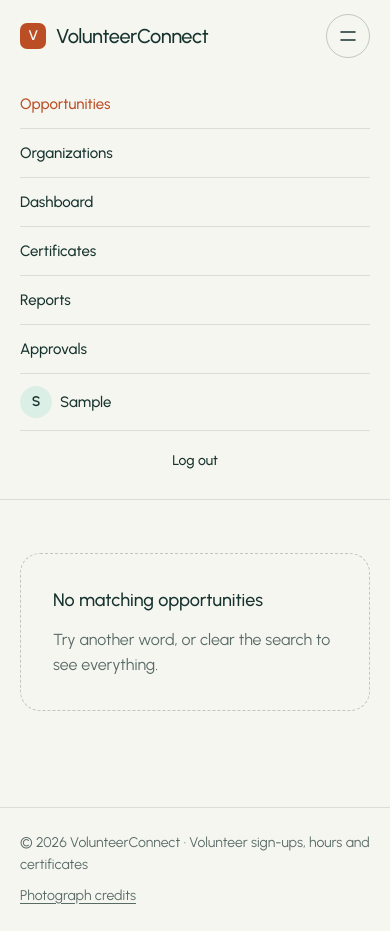
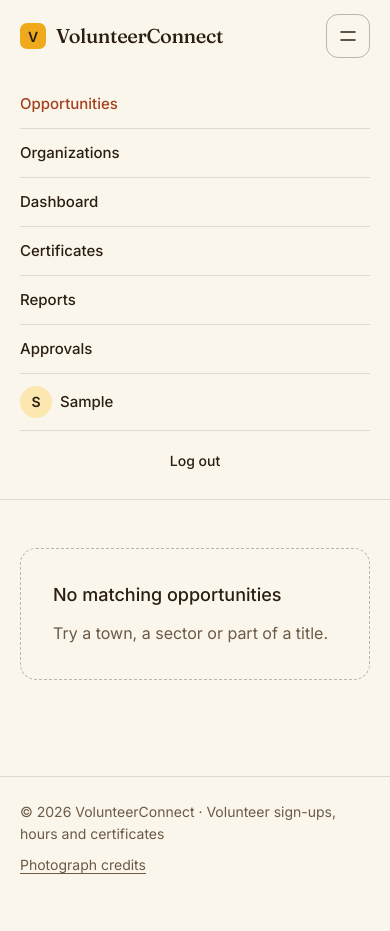
Before and after one commit to DhruvSengar/VolunteerConnect-, a Django app: page /opportunities/ in a window 390 px wide, after a click that opens the changed part. After the commit the page ends 874 px from the top, so only its background shows below. Run offline with Django 5.2, Linux system fonts and the light colour scheme; the visitor is signed in with stand-in values (Sample User, id 1); data that the repository does not hold is empty.

Commit message:
Switch to the Marigold theme and make live search show full result cards
- Marigold palette (cream, espresso ink, marigold action, brick accent) with
  Fraunces headings and Inter body text across the landing page and app pages
- Landing page: override the kit's tan ground with cream, calendar card in place
  of the search mock, reports files as a 2 x 2 grid, notify stack moved up,
  triptych headline sized to hold in 3 lines
- Live search: list page and search endpoint share one query (title, description,
  location, by date); the endpoint returns the list's own server-rendered cards,
  so live results match the page and replace the list instead of stacking on it
- Live search starts at 2 characters; Enter searches in place without a reload
- [hidden] now wins over display rules such as .grid
- Test that live results match the list page and render the full cards

```diff
--- a/core/views.py
+++ b/core/views.py
@@ -4,21 +4,28 @@ from django.db import IntegrityError, transaction
 from django.db.models import Q
 from django.http import JsonResponse, Http404
 from django.shortcuts import get_object_or_404, redirect, render
+from django.template.loader import render_to_string
 from django.utils import timezone
 from accounts.models import Organization
 from .forms import HourLogForm, OpportunityForm, ReviewForm
 from .models import Cause, Certificate, HourLog, Milestone, Opportunity, Review, Signup
 
+def search_opportunities(query):
+    """Open opportunities of approved organizations matching the query, soonest first (the list page and live search share it)."""
+    qs = Opportunity.objects.filter(is_active=True, organization__status='approved').select_related('organization').prefetch_related('causes')
+    if query: qs = qs.filter(Q(title__icontains=query) | Q(description__icontains=query) | Q(location__icontains=query))
+    return qs.order_by('event_date')
+
 def opportunity_list(request):
-    qs = Opportunity.objects.filter(is_active=True, organization__status='approved').select_related('organization').prefetch_related('causes')
     query = request.GET.get('q', '').strip()
-    if query: qs = qs.filter(Q(title__icontains=query) | Q(description__icontains=query) | Q(location__icontains=query))
-    return render(request, 'core/opportunity_list.html', {'opportunities': qs.order_by('event_date'), 'causes': Cause.objects.all(), 'query': query})
+    return render(request, 'core/opportunity_list.html', {'opportunities': search_opportunities(query), 'causes': Cause.objects.all(), 'query': query})
 
 def opportunity_search(request):
     query = request.GET.get('q', '').strip()
-    qs = Opportunity.objects.filter(is_active=True, organization__status='approved').filter(Q(title__icontains=query) | Q(location__icontains=query))[:10]
-    return JsonResponse({'results': [{'id': x.id, 'title': x.title, 'location': x.location, 'slots': x.available_slots} for x in qs]})
+    opportunities = list(search_opportunities(query))
+    # html: the same cards the list page renders, escaped by the template engine
+    html = render_to_string('core/_opportunity_results.html', {'opportunities': opportunities, 'query': query}, request=request)
+    return JsonResponse({'results': [{'id': x.id, 'title': x.title, 'location': x.location, 'slots': x.available_slots} for x in opportunities], 'html': html})
 
 def opportunity_detail(request, pk):
     opportunity = get_object_or_404(Opportunity, pk=pk)
--- a/static/css/style.css
+++ b/static/css/style.css
@@ -1,28 +1,29 @@
-/* VolunteerConnect app pages. Same palette and type as the home page (templates/home.html). */
+/* VolunteerConnect app pages: the Marigold scheme, same palette and type as the home page (templates/home.html). */
 :root {
-  --bg: #f6f6f0; --surface: #ffffff; --mint: #dcefe7; --sage: #cdd6c6;
-  --ink: #17332f; --muted: #596b67; --line: rgb(23 51 47 / .12); --line-strong: rgb(23 51 47 / .24);
-  --action: #bb4e25; --action-hover: #a2421e; --action-ink: #f6f6f0;
-  --ok: #1f6b45; --ok-bg: #dcefe7; --warn: #8a5a00; --warn-bg: #f6e7c4; --bad: #a3332a; --bad-bg: #f7dcd6; --info: #2c5577; --info-bg: #dbe6ef;
-  --r-lg: 20px; --r-md: 12px; --r-sm: 8px;
-  --font: "Urbanist", system-ui, sans-serif;
-  --shadow: 0 1px 2px rgb(23 51 47 / .06), 0 12px 32px -18px rgb(23 51 47 / .28);
+  --bg: #fbf6ec; --surface: #ffffff; --butter: #fde7b0;
+  --ink: #2a1e12; --muted: #6b5a46; --line: rgb(42 30 18 / .13); --line-strong: rgb(42 30 18 / .3);
+  --action: #f0a81c; --action-hover: #e39b10; --action-ink: #2a1e12; --accent: #a3401f;
+  --ok: #2f7a3b; --ok-bg: color-mix(in srgb, #2f7a3b 15%, #fff); --warn: #94560a; --warn-bg: color-mix(in srgb, #94560a 15%, #fff); --bad: #a3332a; --bad-bg: #f7dcd6; --info: #2c5577; --info-bg: #dbe6ef;
+  --r-lg: 16px; --r-md: 12px; --r-sm: 8px; --r-btn: 12px;
+  --font: "Inter", system-ui, sans-serif; --font-display: "Fraunces", Georgia, serif;
+  --shadow: 0 1px 2px rgb(42 30 18 / .06), 0 18px 40px -24px rgb(42 30 18 / .35);
   --gut: 80px;
 }
 @media (max-width: 1023px) { :root { --gut: 48px; } }
 @media (max-width: 639px) { :root { --gut: 20px; } }
 
 *, *::before, *::after { box-sizing: border-box; }
+[hidden] { display: none !important; } /* the hidden attribute wins over .grid and other display rules */
 html { -webkit-text-size-adjust: 100%; }
 body { margin: 0; min-height: 100vh; display: flex; flex-direction: column; background: var(--bg); color: var(--ink); font: 400 16px/1.6 var(--font); }
-h1, h2, h3 { margin: 0; font-weight: 500; letter-spacing: -0.02em; line-height: 1.15; text-wrap: balance; }
+h1, h2, h3 { margin: 0; font-family: var(--font-display); font-weight: 650; letter-spacing: -0.03em; line-height: 1.15; text-wrap: balance; }
 h1 { font-size: clamp(32px, 2.4vw + 20px, 52px); letter-spacing: -0.035em; }
 h2 { font-size: clamp(22px, 1vw + 18px, 28px); }
 h3 { font-size: 20px; }
 p { margin: 0; }
 a { color: inherit; text-underline-offset: 3px; }
 img { max-width: 100%; display: block; }
-:focus-visible { outline: 2px solid var(--action); outline-offset: 2px; }
+:focus-visible { outline: 2px solid var(--accent); outline-offset: 2px; }
 .muted { color: var(--muted); }
 .container { width: min(100% - 2 * var(--gut), 1200px); margin-inline: auto; }
 .skip-link { position: absolute; left: 12px; top: -48px; z-index: 30; background: var(--ink); color: var(--bg); padding: 8px 14px; border-radius: var(--r-sm); }
@@ -31,8 +32,8 @@ img { max-width: 100%; display: block; }
 /* header */
 .topbar { position: sticky; top: 0; z-index: 20; background: var(--bg); border-bottom: 1px solid var(--line); }
 .topbar__inner { display: flex; align-items: center; gap: 32px; min-height: 72px; }
-.brand { display: inline-flex; align-items: center; gap: 10px; font-size: 20px; font-weight: 500; letter-spacing: -0.02em; text-decoration: none; }
-.brand__mark { display: grid; place-items: center; width: 26px; height: 26px; border-radius: 7px; background: var(--action); color: var(--action-ink); font-size: 14px; font-weight: 600; }
+.brand { font-family: var(--font-display); display: inline-flex; align-items: center; gap: 10px; font-size: 20px; font-weight: 500; letter-spacing: -0.02em; text-decoration: none; }
+.brand__mark { display: grid; place-items: center; width: 26px; height: 26px; border-radius: 7px; background: var(--action); color: var(--action-ink); font: 700 14px var(--font); }
 .topbar__nav { flex: 1; display: flex; align-items: center; gap: 24px; font-size: 15px; font-weight: 500; }
 .topbar__nav > a:not(.btn) { text-decoration: none; padding: 6px 0; border-bottom: 2px solid transparent; transition: border-color .15s; }
 .topbar__nav > a:not(.btn):hover { border-bottom-color: var(--line-strong); }
@@ -40,14 +41,14 @@ img { max-width: 100%; display: block; }
 .topbar__spacer { flex: 1; }
 .topbar__user { display: inline-flex; align-items: center; gap: 8px; }
 .topbar__nav form { margin: 0; }
-.topbar__toggle { display: none; margin-left: auto; width: 44px; height: 44px; border: 1px solid var(--line-strong); border-radius: 99px; background: transparent; color: var(--ink); cursor: pointer; place-items: center; }
-.avatar { display: inline-grid; place-items: center; width: 32px; height: 32px; border-radius: 50%; background: var(--mint); color: var(--ink); font-size: 14px; font-weight: 600; flex: none; }
+.topbar__toggle { display: none; margin-left: auto; width: 44px; height: 44px; border: 1px solid var(--line-strong); border-radius: var(--r-btn); background: transparent; color: var(--ink); cursor: pointer; place-items: center; }
+.avatar { display: inline-grid; place-items: center; width: 32px; height: 32px; border-radius: 50%; background: var(--butter); color: var(--ink); font-size: 14px; font-weight: 600; flex: none; }
 @media (max-width: 899px) {
   .topbar__toggle { display: grid; }
   .topbar__nav { display: none; position: absolute; left: 0; right: 0; top: 100%; flex-direction: column; align-items: stretch; gap: 0; padding: 8px var(--gut) 20px; background: var(--bg); border-bottom: 1px solid var(--line); }
   .topbar.is-open .topbar__nav { display: flex; }
   .topbar__nav > a:not(.btn) { padding: 12px 0; border-bottom: 1px solid var(--line); }
-  .topbar__nav > a[aria-current="page"] { color: var(--action); border-bottom-color: var(--line); }
+  .topbar__nav > a[aria-current="page"] { color: var(--accent); border-bottom-color: var(--line); }
   .topbar__nav .btn, .topbar__nav form .btn { margin-top: 12px; width: 100%; }
   .topbar__spacer { display: none; }
 }
@@ -59,7 +60,7 @@ img { max-width: 100%; display: block; }
 .page-head { display: flex; flex-wrap: wrap; align-items: flex-end; justify-content: space-between; gap: 24px; margin-bottom: 40px; }
 .page-head__text { display: grid; gap: 12px; max-width: 62ch; }
 .page-head .lead { font-size: 18px; color: var(--muted); }
-.eyebrow { font-size: 14px; font-weight: 500; color: var(--action); }
+.eyebrow { font: 500 13px "IBM Plex Mono", ui-monospace, monospace; color: var(--accent); }
 .section { margin-top: 56px; }
 .section__head { display: flex; flex-wrap: wrap; align-items: baseline; justify-content: space-between; gap: 12px; margin-bottom: 20px; }
 .narrow { max-width: 640px; margin-inline: auto; }
@@ -73,7 +74,7 @@ img { max-width: 100%; display: block; }
 .actions { display: flex; flex-wrap: wrap; gap: 12px; align-items: center; }
 
 /* buttons */
-.btn { display: inline-flex; align-items: center; justify-content: center; gap: 8px; min-height: 44px; padding: 0 22px; border-radius: 99px; border: 1px solid transparent; font: 500 15px/1 var(--font); text-decoration: none; cursor: pointer; transition: background-color .15s, border-color .15s, transform .15s; white-space: nowrap; }
+.btn { display: inline-flex; align-items: center; justify-content: center; gap: 8px; min-height: 44px; padding: 0 22px; border-radius: var(--r-btn); border: 1px solid transparent; font: 500 15px/1 var(--font); text-decoration: none; cursor: pointer; transition: background-color .15s, border-color .15s, transform .15s; white-space: nowrap; }
 .btn:hover { transform: translateY(-1px); }
 .btn:active { transform: translateY(0) scale(.98); }
 .btn--primary { background: var(--action); color: var(--action-ink); }
@@ -144,13 +142,13 @@ img { max-width: 100%; display: block; }
 
 /* search */
 .search { position: relative; margin-bottom: 32px; }
-.search input { width: 100%; height: 56px; padding: 0 20px 0 52px; border: 1px solid var(--line-strong); border-radius: 99px; background: var(--surface); color: var(--ink); font: 400 17px var(--font); }
+.search input { width: 100%; height: 56px; padding: 0 20px 0 52px; border: 1px solid var(--line-strong); border-radius: 14px; background: var(--surface); color: var(--ink); font: 400 17px var(--font); }
 .search input:focus { outline: 2px solid var(--action); outline-offset: 1px; border-color: transparent; }
 .search svg { position: absolute; left: 20px; top: 28px; translate: 0 -50%; color: var(--muted); pointer-events: none; }
 .search__status { margin-top: 10px; font-size: 14px; color: var(--muted); min-height: 1.4em; }
 
 /* forms (Django's as_p output) */
-.form-card { max-width: 600px; margin: 0 auto; padding: 40px; background: var(--surface); border: 1px solid var(--line); border-radius: var(--r-lg); display: grid; gap: 24px; }
+.form-card { max-width: 600px; margin: 0 auto; padding: 40px; background: var(--surface); border: 1px solid var(--line); border-radius: var(--r-lg); display: grid; gap: 24px; box-shadow: var(--shadow); }
 .form-card__head { display: grid; gap: 8px; }
 .form-card h1 { font-size: clamp(28px, 1.6vw + 20px, 40px); }
 .form-card form { display: grid; gap: 20px; }
--- a/static/js/app.js
+++ b/static/js/app.js
@@ -17,37 +17,31 @@ const results = document.querySelector('#search-results');
 const list = document.querySelector('#opportunity-grid');
 const status = document.querySelector('#search-status');
 if (search && results && list) {
+  const MIN_CHARS = 2; // live results start at 2 characters
   let timer, latest = 0;
-  const el = (tag, cls, text) => { const n = document.createElement(tag); if (cls) n.className = cls; if (text != null) n.textContent = text; return n; };
-  const render = (items) => {
-    results.replaceChildren(...items.map((x) => {
-      const card = el('article', 'card card--link');
-      const h = el('h3', 'card__title'); const a = el('a', null, x.title); a.href = `/opportunities/${encodeURIComponent(x.id)}/`; h.append(a);
-      const meta = el('div', 'card__meta'); meta.append(el('span', null, x.location), el('span', null, `${x.slots} ${x.slots === 1 ? 'place' : 'places'} left`));
-      card.append(h, meta);
-      return card;
-    }));
-    if (!items.length) { const empty = el('div', 'empty'); empty.append(el('strong', null, 'No opportunities match')); empty.append(el('span', null, 'Try a town, a sector or part of a title.')); results.append(empty); }
-  };
-  search.addEventListener('input', () => {
-    clearTimeout(timer);
+  const run = async () => {
     const q = search.value.trim();
-    if (!q) { results.hidden = true; list.hidden = false; status.textContent = ''; return; }
-    timer = setTimeout(async () => {
+    if (q.length < MIN_CHARS) { // too short: keep the full list; latest++ drops any reply still on its way
+      latest++; results.hidden = true; list.hidden = false;
+      status.textContent = q ? `Type at least ${MIN_CHARS} characters to search.` : '';
+      return;
+    }
     const id = ++latest;
     try {
       const response = await fetch(`/opportunities/search/?q=${encodeURIComponent(q)}`);
       if (!response.ok) throw new Error(response.status);
       const data = await response.json();
       if (id !== latest) return; // a newer query has started
-        render(data.results);
+      results.innerHTML = data.html; // server-rendered cards (Django escapes every value)
       results.hidden = false; list.hidden = true;
       status.textContent = `${data.results.length} ${data.results.length === 1 ? 'result' : 'results'} for “${q}”`;
     } catch {
-        if (id === latest) status.textContent = 'Search is not available right now. Press Enter to search instead.';
+      if (id === latest) status.textContent = 'Search is not available right now. Try again in a moment.';
     }
-    }, 250);
-  });
+  };
+  search.addEventListener('input', () => { clearTimeout(timer); timer = setTimeout(run, 250); });
+  // Enter searches in place too; the page reload stays only as the fallback when scripts are off
+  search.form.addEventListener('submit', (e) => { e.preventDefault(); clearTimeout(timer); run(); });
 }
 
 // Forms that destroy data ask first: <form data-confirm="...">.
--- a/templates/base.html
+++ b/templates/base.html
@@ -5,10 +5,10 @@
 <meta name="viewport" content="width=device-width, initial-scale=1">
 <title>{% block title %}VolunteerConnect{% endblock %} · VolunteerConnect</title>
 <link rel="icon" href="{% static 'favicon.svg' %}" type="image/svg+xml">
-<meta name="theme-color" content="#f6f6f0">
+<meta name="theme-color" content="#fbf6ec">
 <link rel="preconnect" href="https://fonts.googleapis.com">
 <link rel="preconnect" href="https://fonts.gstatic.com" crossorigin>
-<link href="https://fonts.googleapis.com/css2?family=Urbanist:wght@400..600&display=swap" rel="stylesheet">
+<link href="https://fonts.googleapis.com/css2?family=Fraunces:opsz,wght@9..144,500..700&family=Inter:wght@400..600&family=IBM+Plex+Mono:wght@400;500&display=swap" rel="stylesheet">
 <link rel="stylesheet" href="{% static 'css/style.css' %}">
 </head>
 <body>
--- /dev/null
+++ b/templates/core/_opportunity_results.html
@@ -0,0 +1,2 @@
+{% for opportunity in opportunities %}{% include 'core/_opportunity_card.html' with show_description=True %}
+{% empty %}<div class="empty"><strong>No matching opportunities</strong><span>Try a town, a sector or part of a title.</span>{% if query %}<a class="link link--arrow" href="{% url 'opportunity-list' %}">Clear the search</a>{% endif %}</div>{% endfor %}
--- a/templates/core/opportunity_detail.html
+++ b/templates/core/opportunity_detail.html
@@ -9,7 +9,7 @@
     </div>
     <p class="prose">{{ opportunity.description|linebreaksbr }}</p>
     {% if opportunity.requirements %}
-    <div class="card card--mint"><h2 class="card__title">What to bring</h2><p class="ink">{{ opportunity.requirements|linebreaksbr }}</p></div>
+    <div class="card card--butter"><h2 class="card__title">What to bring</h2><p class="ink">{{ opportunity.requirements|linebreaksbr }}</p></div>
     {% endif %}
   </div>
   <aside class="detail__aside" aria-label="When, where and places">
--- a/templates/core/opportunity_list.html
+++ b/templates/core/opportunity_list.html
@@ -15,7 +15,6 @@
 </form>
 <div class="grid grid--3" id="search-results" hidden></div>
 <div class="grid grid--3" id="opportunity-grid">
-  {% for opportunity in opportunities %}{% include 'core/_opportunity_card.html' with show_description=True %}
-  {% empty %}<div class="empty"><strong>No matching opportunities</strong><span>Try another word, or clear the search to see everything.</span>{% if query %}<a class="link link--arrow" href="{% url 'opportunity-list' %}">Clear the search</a>{% endif %}</div>{% endfor %}
+  {% include 'core/_opportunity_results.html' %}
 </div>
 {% endblock %}
--- a/templates/dashboard.html
+++ b/templates/dashboard.html
@@ -28,7 +28,7 @@
 
 {% if signups or not organizations %}
 <div class="grid grid--3">
-  <div class="stat stat--accent">
+  <div class="stat">
     <strong>{{ verified_hours|floatformat:"-1" }}</strong>
     <span>{% if next_milestone %}verified hours · {{ next_milestone.required_hours }} for the next certificate{% else %}verified hours · every milestone reached{% endif %}</span>
     <div class="progress" role="progressbar" aria-label="Progress to the next certificate" aria-valuenow="{{ progress }}" aria-valuemin="0" aria-valuemax="100"><i style="--k: {{ progress }}%"></i></div>
--- a/templates/reports/report.html
+++ b/templates/reports/report.html
@@ -11,7 +11,7 @@
   </div>
 </div>
 <div class="grid grid--2">
-  <div class="stat stat--accent"><strong>{{ hours|floatformat:"-1" }}</strong><span>verified service hours</span></div>
+  <div class="stat"><strong>{{ hours|floatformat:"-1" }}</strong><span>verified service hours</span></div>
   <div class="stat"><strong>{{ signups }}</strong><span>applications to opportunities</span></div>
 </div>
 {% endblock %}
```
Also changed, not shown: other parts of static/css/style.css (+13 -16 lines), core/tests.py (+8 -0 lines), templates/home.html (+55 -35 lines), static/favicon.svg, static/share.jpg, 1 other file. Lines whose indentation alone changed are shown as unchanged.
